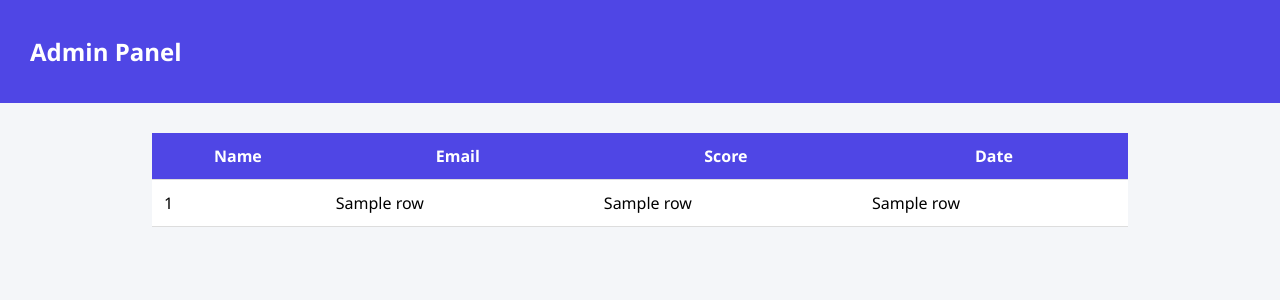
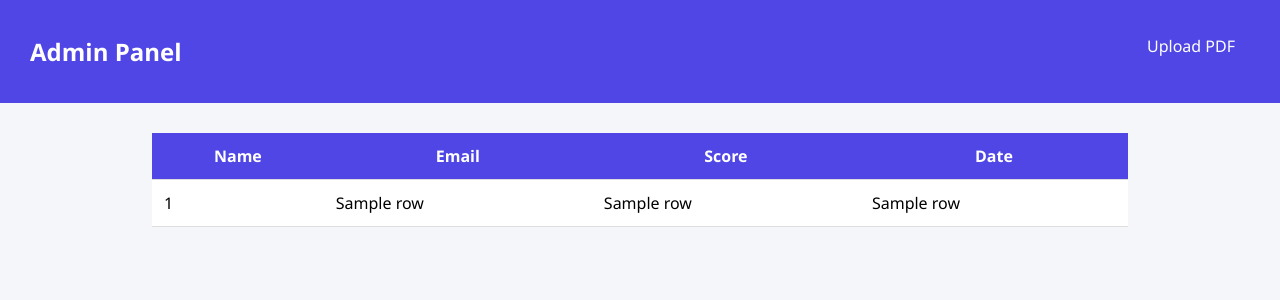
Before and after one commit to rejin425/mock-test-app, a Flask app: template templates/admin.html in a window 1280 px wide. Shown: the top 300 px of the page. Run offline with Flask 3, Linux system fonts and the light colour scheme; the template is opened without the code that fills it: most values are stand-ins (such as "Sample title", 1, 10 or a date in 2020); some libraries are stand-ins or nearby versions.

Commit message:
Update admin.html

```diff
--- a/templates/admin.html
+++ b/templates/admin.html
@@ -5,11 +5,10 @@
     <link rel="stylesheet" href="{{ url_for('static', filename='style.css') }}">
 </head>
 <body>
-
 <div class="navbar">
     <h2>Admin Panel</h2>
+    <a href="/upload" class="primary-btn">Upload PDF</a>
 </div>
-
 <div class="table-container">
     <table>
         <tr>
```
